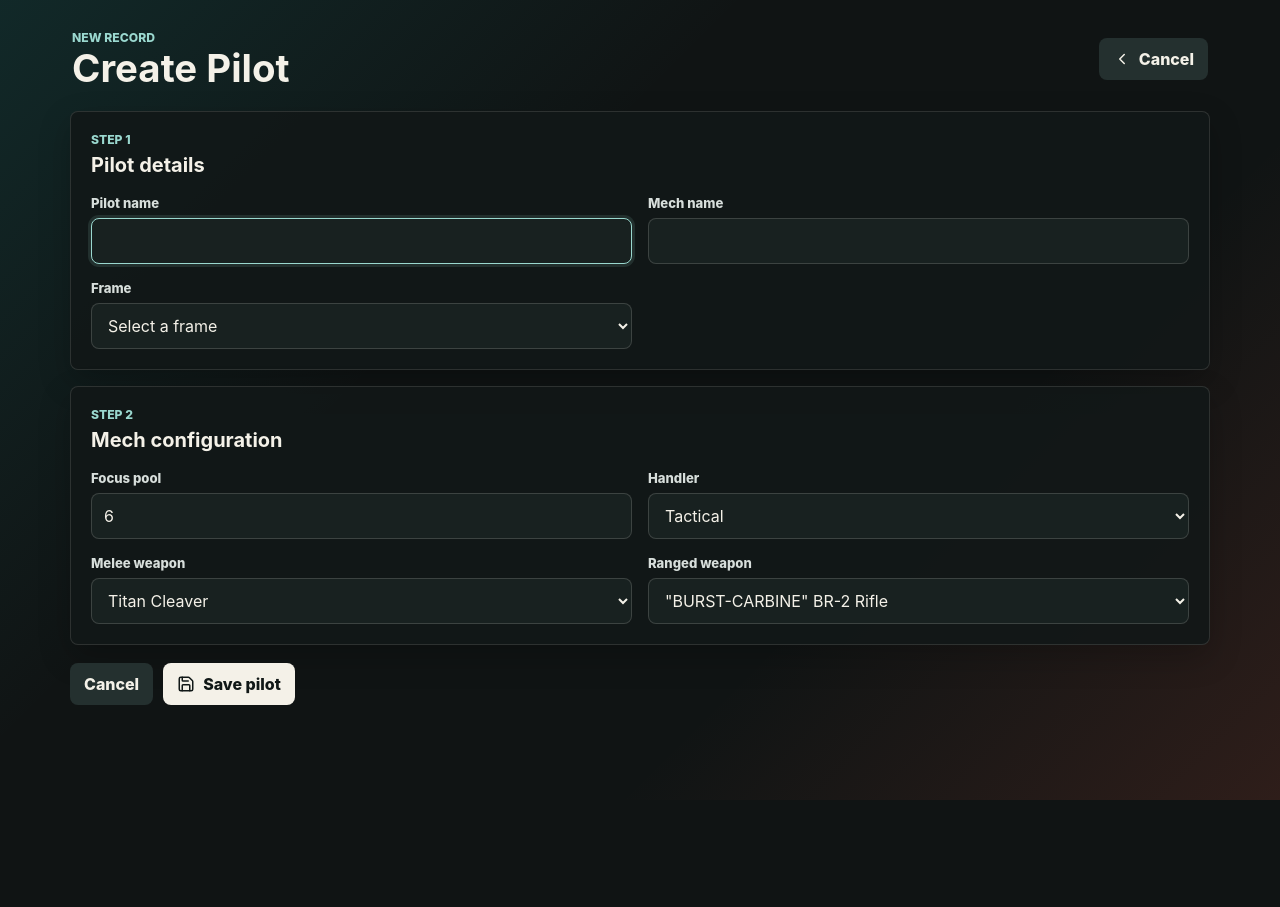
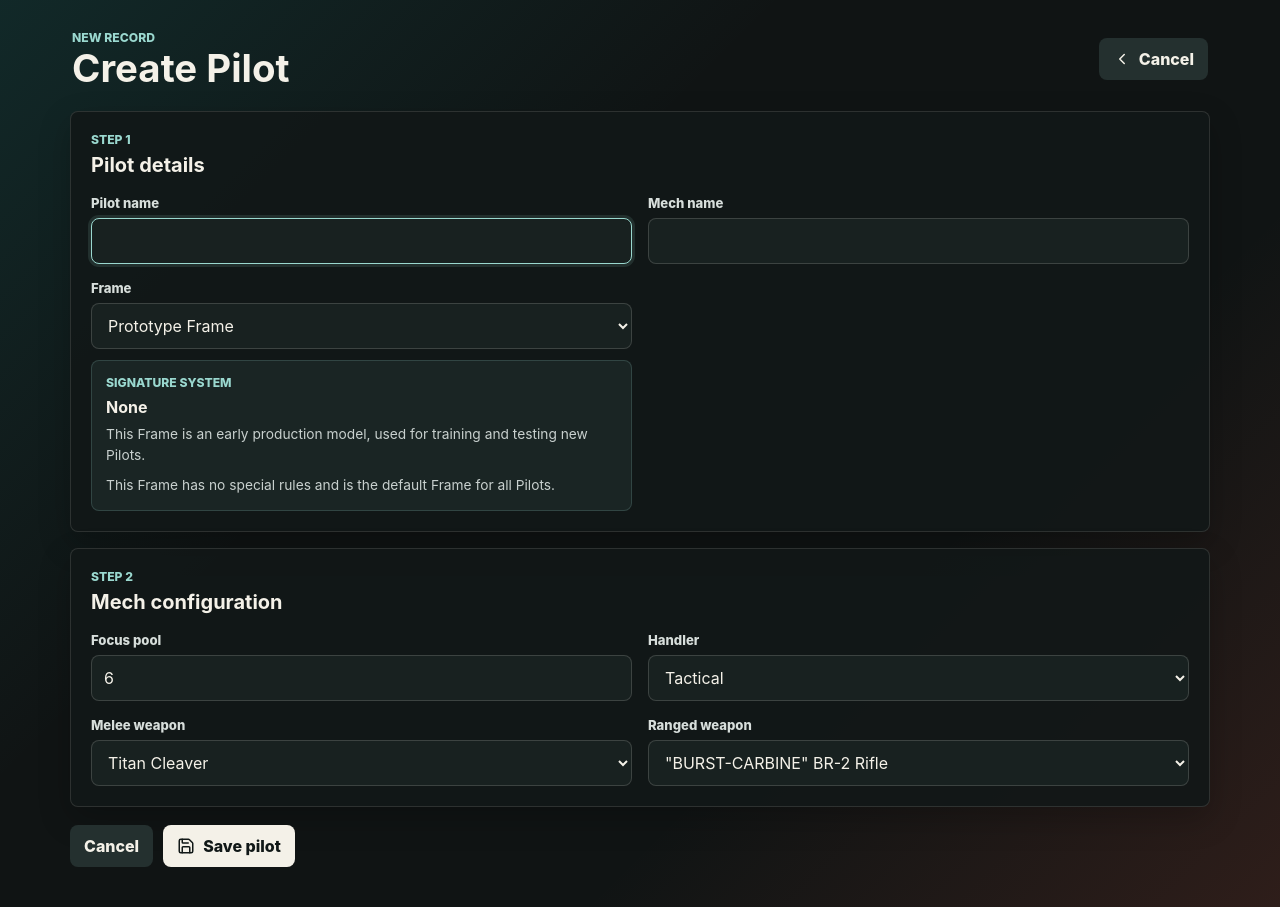
Before and after one commit to mpladow/RedlineSync, a React (Vite) app: page /pilots/new in a window 1280 px wide. Before the commit the page ends 800 px from the top, so only its background shows below. Built offline with nearby package versions, Linux system fonts and the light colour scheme.

Commit message:
feat(pilots): add frame configurations

```diff
--- a/src/components/PilotForm.tsx
+++ b/src/components/PilotForm.tsx
@@ -5,7 +5,9 @@ import { useState } from 'react';
 import {
   DEFAULT_EQUIPPED_WEAPONS,
   DEFAULT_FOCUS_POOL,
+  DEFAULT_FRAME,
   FRAME_OPTIONS,
+  getFrameConfiguration,
   HANDLERS,
   PILOT_CARD,
   WEAPONS
@@ -32,9 +34,10 @@ function createPilotId(pilotName: string) {
 
 export function PilotForm({ pilot, onSave, onDelete }: PilotFormProps) {
   const navigate = useNavigate();
+  const initialFrame = getFrameConfiguration(pilot?.frame ?? DEFAULT_FRAME.name).name;
   const [pilotName, setPilotName] = useState(pilot?.pilotName ?? '');
   const [mechName, setMechName] = useState(pilot?.mechName ?? '');
-  const [frame, setFrame] = useState(pilot?.frame ?? '');
+  const [frame, setFrame] = useState<string>(initialFrame);
   const [focusPool, setFocusPool] = useState(pilot?.focusPool ?? DEFAULT_FOCUS_POOL);
   const [handler, setHandler] = useState<HandlerId>(pilot?.handler ?? 'tactical');
   const [meleeWeapon, setMeleeWeapon] = useState(pilot?.equippedWeapons.melee ?? DEFAULT_EQUIPPED_WEAPONS.melee);
@@ -42,6 +45,7 @@ export function PilotForm({ pilot, onSave, onDelete }: PilotFormProps) {
   const [errors, setErrors] = useState<FormErrors>({});
   const [saveError, setSaveError] = useState('');
   const [isDeleteConfirmOpen, setIsDeleteConfirmOpen] = useState(false);
+  const selectedFrame = getFrameConfiguration(frame);
 
   const validate = () => {
     const nextErrors: FormErrors = {};
@@ -151,15 +155,15 @@ export function PilotForm({ pilot, onSave, onDelete }: PilotFormProps) {
               />
               {errors.mechName && <small id="mech-name-error">{errors.mechName}</small>}
             </label>
-            <label className="form-field">
-              <span>Frame</span>
+            <div className="form-field">
+              <label htmlFor="pilot-frame">Frame</label>
               <select
+                id="pilot-frame"
                 value={frame}
                 onChange={(event) => setFrame(event.target.value)}
                 aria-invalid={Boolean(errors.frame)}
                 aria-describedby={errors.frame ? 'frame-error' : undefined}
               >
-                <option value="">Select a frame</option>
                 {FRAME_OPTIONS.map((option) => (
                   <option key={option} value={option}>
                     {option}
@@ -167,7 +171,17 @@ export function PilotForm({ pilot, onSave, onDelete }: PilotFormProps) {
                 ))}
               </select>
               {errors.frame && <small id="frame-error">{errors.frame}</small>}
-            </label>
+              <article className="signature-system" aria-live="polite" aria-atomic="true">
+                <p className="eyebrow">Signature System</p>
+                <h3>{selectedFrame.signatureSystem.name}</h3>
+                <p>{selectedFrame.signatureSystem.description}</p>
+                <div className="signature-system-rules">
+                  {selectedFrame.signatureSystem.rules.map((rule) => (
+                    <p key={rule}>{rule}</p>
+                  ))}
+                </div>
+              </article>
+            </div>
           </div>
         </section>
 
--- /dev/null
+++ b/src/data/reference/frames.ts
@@ -0,0 +1,66 @@
+export type FrameConfiguration = {
+  name: string;
+  signatureSystem: {
+    name: string;
+    description: string;
+    rules: string[];
+  };
+};
+
+export const FRAME_CONFIGURATIONS = [
+  {
+    name: 'Prototype Frame',
+    signatureSystem: {
+      name: 'None',
+      description: 'This Frame is an early production model, used for training and testing new Pilots.',
+      rules: ['This Frame has no special rules and is the default Frame for all Pilots.']
+    }
+  },
+  {
+    name: 'Agile Frame',
+    signatureSystem: {
+      name: 'Kinetic Recovery Array',
+      description: 'This Frame converts high-speed movement into short bursts of stability.',
+      rules: [
+        'Once per round, after this Frame moves at least 2 MD during a single movement action, it may choose one:',
+        'Stabilise: Ignore the -1 attack die penalty from High Speed for this Frame’s next attack this activation.',
+        'Slip Free: Remove 1 Harried token from this Frame.',
+        'After using this effect, gain +1 Heat.'
+      ]
+    }
+  },
+  {
+    name: 'Heavy Frame',
+    signatureSystem: {
+      name: 'Anchored Stabiliser Core',
+      description: 'This Frame performs best when it plants itself and turns into a firing platform.',
+      rules: [
+        'Once per round, if this Frame has not moved during the current round, it may ignore 1 attack die penalty affecting a ranged Weapon Action.',
+        'This may ignore penalties from Heavy weapon handling, High Speed, Smoke, minor Warning effects, or the Weapon Reflex penalty when using a non-Heavy weapon.',
+        'It cannot ignore Armour, Exposed, Critical Major Damage, range restrictions, or line of sight restrictions.',
+        'After using this effect, this Frame cannot use Reflexive Step until its next Focus Activation.'
+      ]
+    }
+  },
+  {
+    name: 'Duelist Frame',
+    signatureSystem: {
+      name: 'Duel-Pattern Actuators',
+      description: 'This Frame is tuned for weapon clashes and close-range timing.',
+      rules: [
+        'Once per round, when this Frame uses Weapon Reflex against a melee attack, it may reduce the Weapon Reflex penalty by 1.',
+        'A non-Heavy melee weapon’s normal -1 attack die penalty is reduced to no penalty.',
+        'A Heavy melee weapon’s normal -2 attack dice penalty is reduced to -1 attack die.',
+        'If this Frame loses the Weapon Reflex contest, the incoming attack deals +1 damage.'
+      ]
+    }
+  }
+] as const satisfies readonly FrameConfiguration[];
+
+export const DEFAULT_FRAME = FRAME_CONFIGURATIONS[0];
+
+export const FRAME_OPTIONS = FRAME_CONFIGURATIONS.map((frame) => frame.name);
+
+export function getFrameConfiguration(frameName: string) {
+  return FRAME_CONFIGURATIONS.find((frame) => frame.name === frameName) ?? DEFAULT_FRAME;
+}
--- a/src/data/reference/game.ts
+++ b/src/data/reference/game.ts
@@ -1,3 +1 @@
 export const GAME_PHASES = ['Cockpit Phase', 'Support Phase', 'Activation Phase', 'End Phase'] as const;
-
-export const FRAME_OPTIONS = ['Assault Frame', 'Siege Frame', 'Skirmish Frame', 'Support Frame'] as const;
--- a/src/styles.css
+++ b/src/styles.css
@@ -294,7 +294,8 @@ button {
   min-width: 0;
 }
 
-.form-field > span {
+.form-field > span,
+.form-field > label {
   color: #d7dedb;
   font-size: 0.82rem;
   font-weight: 850;
@@ -328,6 +329,39 @@ button {
   color: #ffb2a4;
   font-size: 0.8rem;
   font-weight: 750;
+}
+
+.signature-system {
+  display: grid;
+  gap: 7px;
+  margin-top: 4px;
+  padding: 14px;
+  border: 1px solid rgba(154, 216, 207, 0.18);
+  border-radius: 8px;
+  background: rgba(154, 216, 207, 0.07);
+}
+
+.signature-system .eyebrow {
+  margin: 0;
+}
+
+.signature-system h3 {
+  color: #f4f1e8;
+  font-size: 1rem;
+  text-transform: none;
+}
+
+.signature-system > p:not(.eyebrow),
+.signature-system-rules p {
+  color: #c8d0ce;
+  font-size: 0.86rem;
+  line-height: 1.5;
+}
+
+.signature-system-rules {
+  display: grid;
+  gap: 7px;
+  padding-top: 3px;
 }
 
 .pilot-form-actions {
```
Also changed, not shown: src/data/reference/index.ts (+6 -2 lines).
